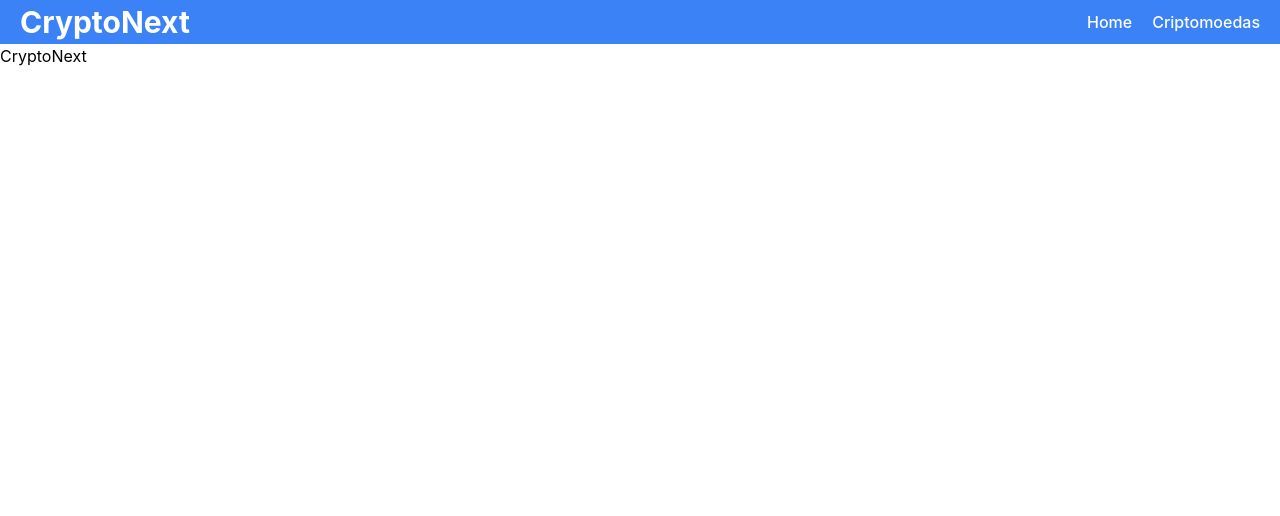
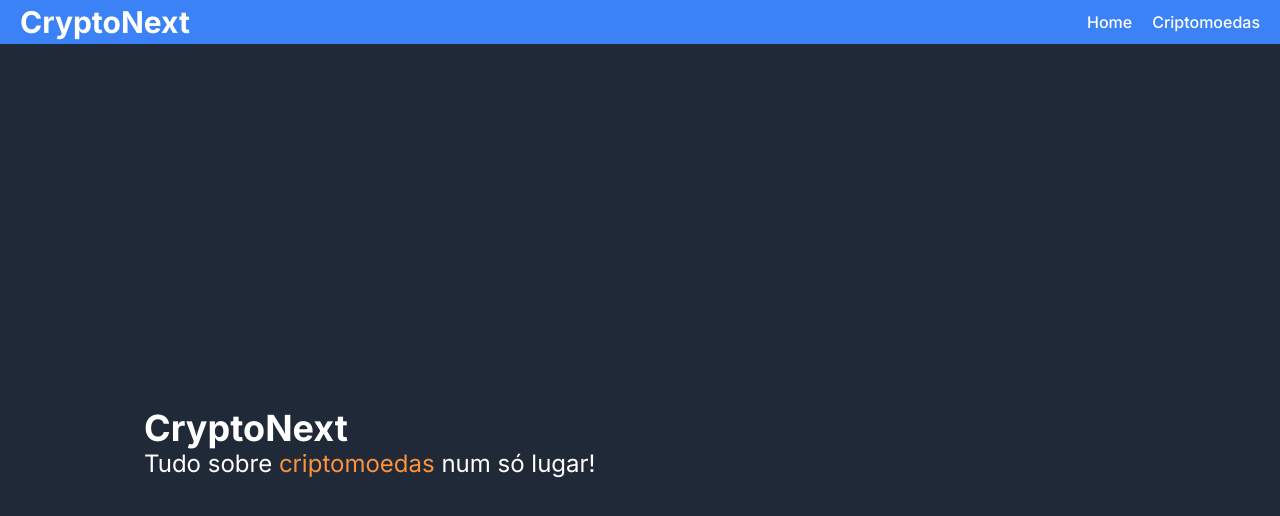
Before and after one commit to diasrafael1/crypto-next, a Next.js app: page / in a window 1280 px wide. Shown: the top 516 px of the page. Built offline with nearby package versions, Linux system fonts and the light colour scheme.

Commit message:
feat: criação da tela Home e instalando fonte Inter

```diff
--- a/package.json
+++ b/package.json
@@ -9,6 +9,7 @@
     "lint": "next lint"
   },
   "dependencies": {
+    "@next/font": "^13.0.6",
     "@types/node": "18.11.10",
     "@types/react": "18.0.26",
     "@types/react-dom": "18.0.9",
--- a/pages/_app.tsx
+++ b/pages/_app.tsx
@@ -1,12 +1,18 @@
 import "../styles/globals.css";
 import type { AppProps } from "next/app";
+import { Inter } from "@next/font/google";
 import Header from "../components/Header";
+
+const inter = Inter({
+  weight: ["300", "400", "500", "600", "700", "800", "900"],
+  variable: "--font-inter",
+});
 
 export default function App({ Component, pageProps }: AppProps) {
   return (
-    <>
+    <div className={`${inter.variable} font-inter`}>
       <Header />
       <Component {...pageProps} />
-    </>
+    </div>
   );
 }
--- a/pages/index.tsx
+++ b/pages/index.tsx
@@ -8,8 +8,14 @@ export default function Home() {
         <link rel="icon" href="/favicon.ico" />
       </Head>
 
-      <main>
-        <h1>CryptoNext</h1>
+      <main className="h-screen flex items-center p-36 bg-gray-800">
+        <section>
+          <h1 className="font-bold text-4xl text-white">CryptoNext</h1>
+          <p className="text-2xl text-white">
+            Tudo sobre <span className="text-orange-400">criptomoedas</span> num
+            só lugar!
+          </p>
+        </section>
       </main>
     </div>
   );
--- a/styles/globals.css
+++ b/styles/globals.css
@@ -6,8 +6,6 @@ html,
 body {
   padding: 0;
   margin: 0;
-  font-family: -apple-system, BlinkMacSystemFont, Segoe UI, Roboto, Oxygen,
-    Ubuntu, Cantarell, Fira Sans, Droid Sans, Helvetica Neue, sans-serif;
 }
 
 a {
--- a/tailwind.config.js
+++ b/tailwind.config.js
@@ -1,3 +1,5 @@
+const { fontFamily } = require("tailwindcss/defaultTheme");
+
 /** @type {import('tailwindcss').Config} */
 module.exports = {
   content: [
@@ -5,7 +7,11 @@ module.exports = {
     "./components/**/*.{js,ts,jsx,tsx}",
   ],
   theme: {
-    extend: {},
+    extend: {
+      fontFamily: {
+        inter: ["var(--font-inter)", ...fontFamily.sans],
+      },
+    },
   },
   plugins: [],
 };
```
Also changed, not shown: 1 other file (tests, documents, lock files or other folders).
